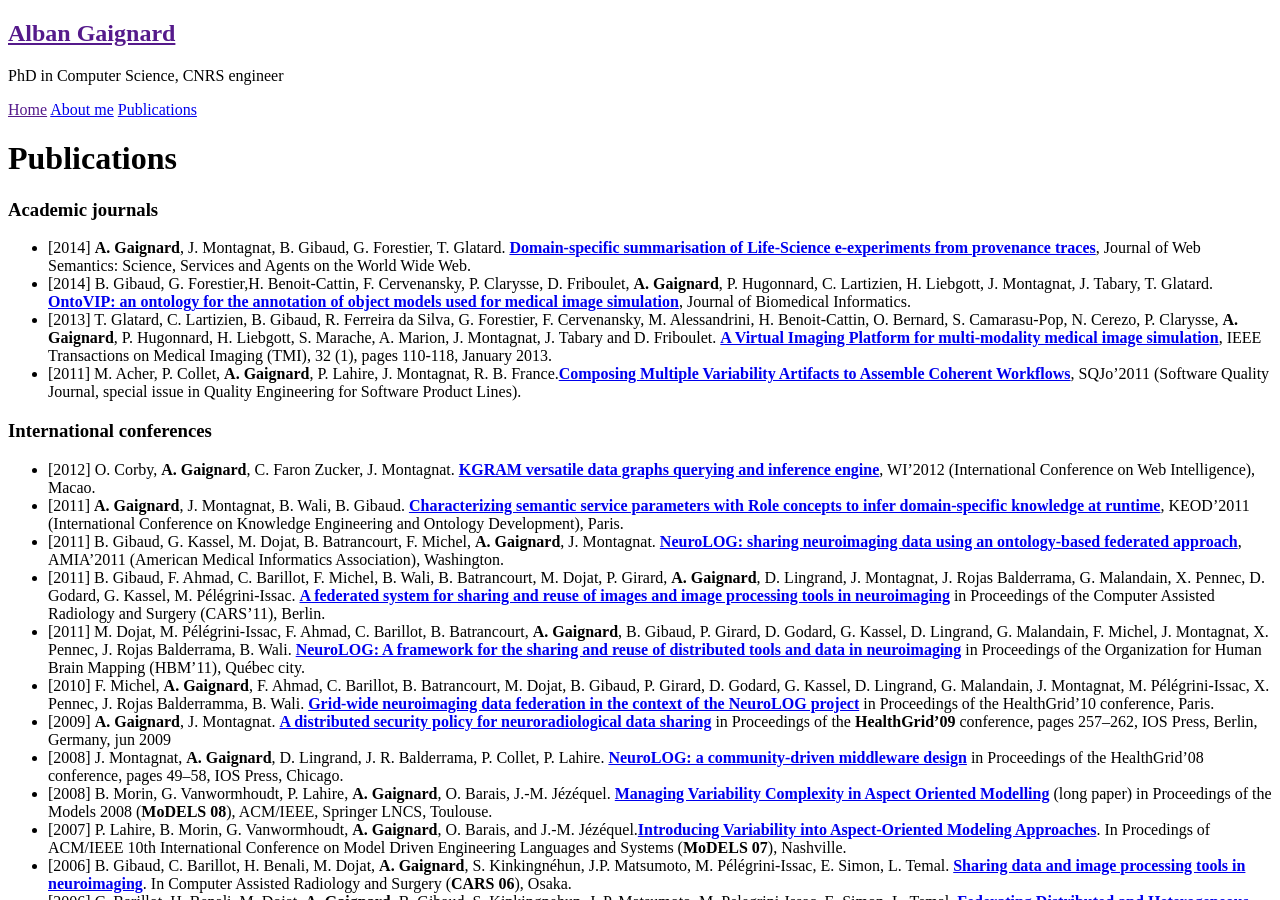
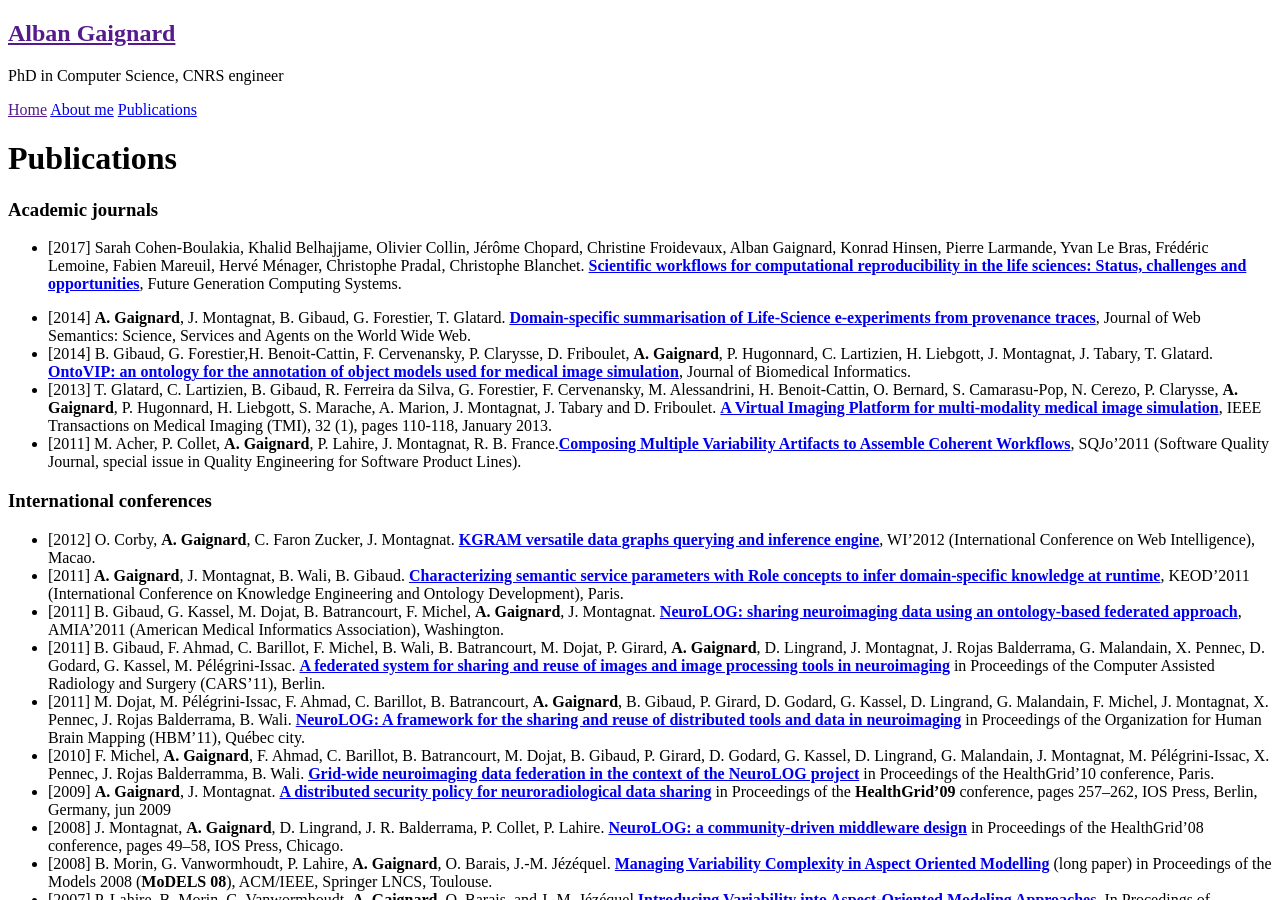
Before and after one commit to albangaignard/albangaignard.github.io, a Jekyll site: the page built from publications.md, in a window 1280 px wide and 900 px high. Built offline with Jekyll 4.4.1, drawn with Linux system fonts in a browser that asks for light colours; Markdown is read by kramdown in place of the engine named in the settings.

Commit message:
Update publications.md

```diff
--- a/publications.md
+++ b/publications.md
@@ -4,6 +4,8 @@ title: Publications
 ---
 
 ### Academic journals
+
+* [2017] Sarah Cohen-Boulakia, Khalid Belhajjame, Olivier Collin, Jérôme Chopard, Christine Froidevaux, Alban Gaignard, Konrad Hinsen, Pierre Larmande, Yvan Le Bras, Frédéric Lemoine, Fabien Mareuil, Hervé Ménager, Christophe Pradal, Christophe Blanchet. **[Scientific workflows for computational reproducibility in the life sciences: Status, challenges and opportunities](http://www.sciencedirect.com/science/article/pii/S0167739X17300316)**, Future Generation Computing Systems.
 
 * [2014] __A. Gaignard__, J. Montagnat, B. Gibaud, G. Forestier, T. Glatard. **[Domain-specific summarisation of Life-Science e-experiments from provenance traces](http://hal.archives-ouvertes.fr/docs/01/02/75/96/PDF/JWS-D-13-00125R4.pdf)**, Journal of Web Semantics: Science, Services and Agents on the World Wide Web.
 * [2014] B. Gibaud, G. Forestier,H. Benoit-Cattin, F. Cervenansky, P. Clarysse, D. Friboulet, __A. Gaignard__, P. Hugonnard, C. Lartizien, H. Liebgott, J. Montagnat, J. Tabary, T. Glatard. **[OntoVIP: an ontology for the annotation of object models used for medical image simulation](http://www.hal.inserm.fr/docs/01/06/23/71/PDF/ontovip-for-hal.pdf)**, Journal of Biomedical Informatics.
```
